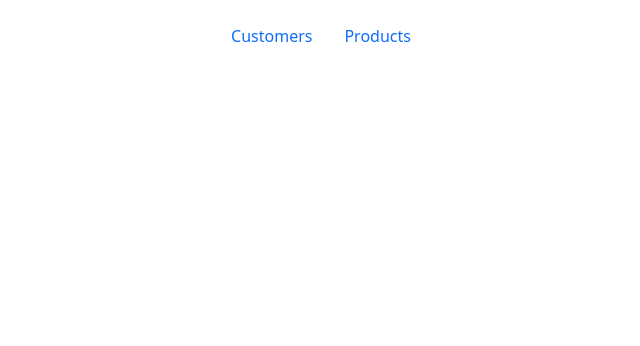
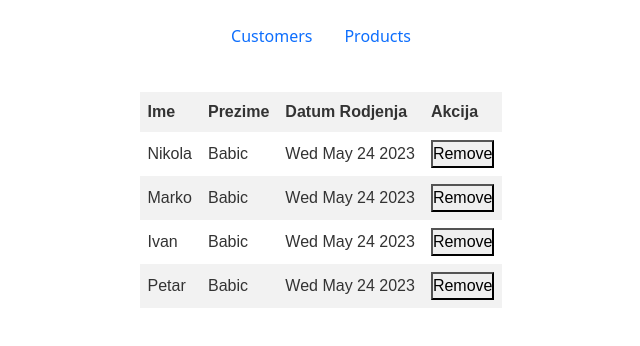
Before and after one commit to NikolaNB1/store-app, a React (Create React App) app: page /customers in a window 1280 px wide. Shown: the top 346 px of the page, without its empty margins (319-959 px from the left). Built offline with nearby package versions, Linux system fonts and the light colour scheme.

Commit message:
drugi zadatak

```diff
--- a/src/App.css
+++ b/src/App.css
@@ -36,3 +36,54 @@
     transform: rotate(360deg);
   }
 }
+
+* {
+  margin: 0;
+  padding: 0;
+  box-sizing: border-box;
+  text-transform: capitalize;
+}
+
+.customersList {
+  display: flex;
+  align-items: center;
+  justify-content: center;
+}
+
+table {
+  margin: 20px;
+  border-collapse: collapse;
+  width: auto;
+  font-family: Arial, sans-serif;
+}
+
+thead th {
+  background-color: #f2f2f2;
+  color: #333333;
+  font-weight: bold;
+  padding: 8px;
+  text-align: left;
+}
+
+tbody td {
+  background-color: #ffffff;
+  color: #333333;
+  padding: 8px;
+}
+
+tbody tr:nth-child(even) td {
+  background-color: #f2f2f2;
+}
+
+tbody tr:hover td {
+  background-color: #e6e6e6;
+}
+
+tbody a {
+  color: #333333;
+  text-decoration: none;
+}
+
+tbody a:hover {
+  text-decoration: underline;
+}
--- a/src/App.js
+++ b/src/App.js
@@ -1,13 +1,48 @@
 import "./App.css";
 import { Routes, Route } from "react-router-dom";
+import { useState } from "react";
 import AppCustomers from "./pages/AppCustomers";
 import AppProducts from "./pages/AppProducts";
 
+const listOfCustomers = [
+  {
+    firstName: "Nikola",
+    lastName: "Babic",
+    dateOfBirth: new Date().toDateString(),
+  },
+  {
+    firstName: "Marko",
+    lastName: "Babic",
+    dateOfBirth: new Date().toDateString(),
+  },
+  {
+    firstName: "Ivan",
+    lastName: "Babic",
+    dateOfBirth: new Date().toDateString(),
+  },
+  {
+    firstName: "Petar",
+    lastName: "Babic",
+    dateOfBirth: new Date().toDateString(),
+  },
+];
+
 function App() {
+  const [customers, setCustomers] = useState(listOfCustomers);
+
+  const onRemove = (firstName) => {
+    setCustomers((prevState) =>
+      prevState.filter((customer) => customer.firstName !== firstName)
+    );
+  };
+
   return (
     <Routes>
-      <Route path="customers" element={<AppCustomers />}></Route>
-      <Route path="products" element={<AppProducts />}></Route>
+      <Route
+        path="/customers"
+        element={<AppCustomers customers={customers} onRemove={onRemove} />}
+      ></Route>
+      <Route path="/products" element={<AppProducts />}></Route>
     </Routes>
   );
 }
--- /dev/null
+++ b/src/components/AllCustomers.jsx
@@ -0,0 +1,29 @@
+import Customer from "./Customer";
+
+const AllCustomers = ({ customers, onRemove }) => {
+  return (
+    <div className="customersList">
+      <table>
+        <thead>
+          <tr>
+            <th>Ime</th>
+            <th>Prezime</th>
+            <th>Datum rodjenja</th>
+            <th>Akcija</th>
+          </tr>
+        </thead>
+        <tbody>
+          {customers.map((customer, index) => (
+            <Customer
+              key={index}
+              customer={customer}
+              index={index}
+              onRemove={onRemove}
+            />
+          ))}
+        </tbody>
+      </table>
+    </div>
+  );
+};
+export default AllCustomers;
--- /dev/null
+++ b/src/components/Customer.jsx
@@ -0,0 +1,13 @@
+const Customer = ({ customer, index, onRemove }) => {
+  return (
+    <tr key={index}>
+      <td>{customer.firstName}</td>
+      <td>{customer.lastName}</td>
+      <td>{customer.dateOfBirth}</td>
+      <td>
+        <button onClick={() => onRemove(customer.firstName)}>Remove</button>
+      </td>
+    </tr>
+  );
+};
+export default Customer;
--- a/src/pages/AppCustomers.jsx
+++ b/src/pages/AppCustomers.jsx
@@ -1,4 +1,10 @@
-const AppCustomers = () => {
-  return;
+import AllCustomers from "../components/AllCustomers";
+
+const AppCustomers = ({ customers, onRemove }) => {
+  return (
+    <div>
+      <AllCustomers customers={customers} onRemove={onRemove} />
+    </div>
+  );
 };
 export default AppCustomers;
```
